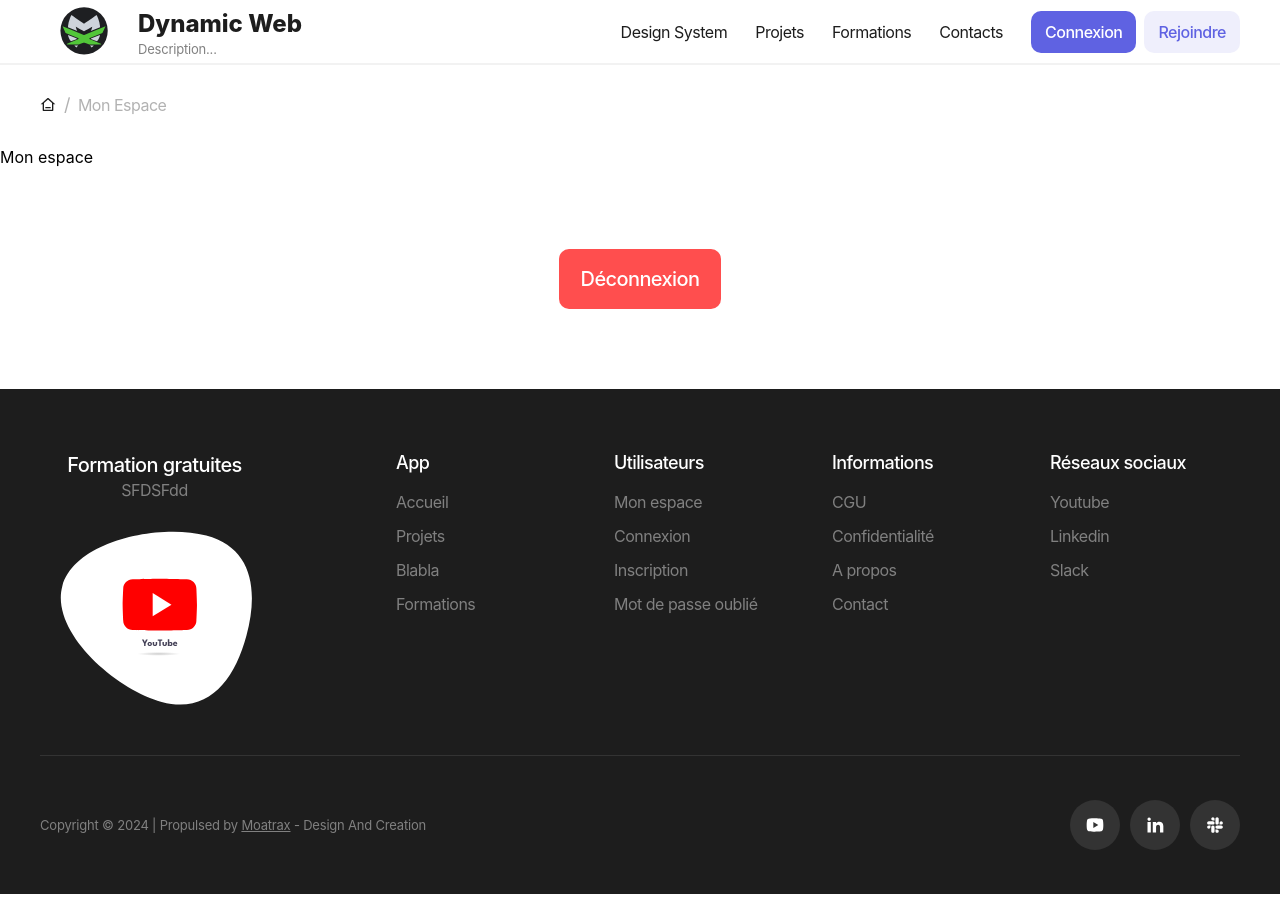
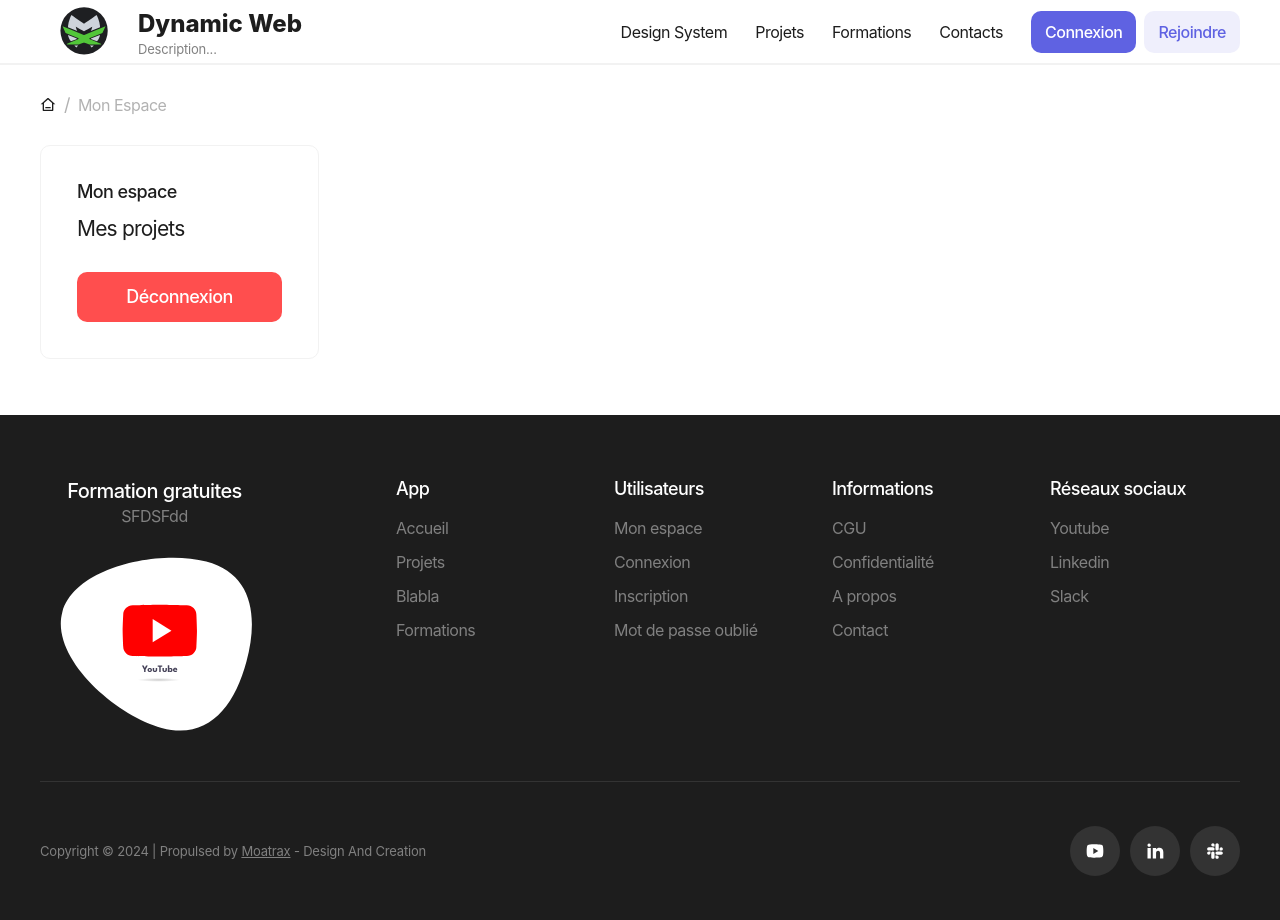
Before and after one commit to RomainDoyen/front-end-dynamic-web, a Next.js app: page /mon-espace in a window 1280 px wide. Before the commit the page ends 894 px from the top, so only its background shows below. Built offline with nearby package versions, Linux system fonts and the light colour scheme; no server answers.

Commit message:
refactor: Update Readme

```diff
--- a/src/pages/mon-espace/index.tsx
+++ b/src/pages/mon-espace/index.tsx
@@ -9,8 +9,7 @@ export default function MonEspace() {
         title={"Mon espace sur Dynamic Web"}
         description={"Mon espace"}
       />
-      <Layout>
-        Mon espace
+      <Layout withSidebar>
         <Useraccountcontainer />
       </Layout>
     </>
--- a/src/ui/components/layout/layout.tsx
+++ b/src/ui/components/layout/layout.tsx
@@ -1,18 +1,41 @@
 import Navigation from "../navigation/navigation";
 import Footer from "../navigation/footer";
 import Breadcrumbs from "../breadcrumbs/breadcrumbs";
+import Container from "../container/container";
+import Useraccountnavigation from "../navigation/user-account-navigation";
 
 type LayoutProps = {
   children: React.ReactNode;
   isDisplayBreadcrumb?: boolean;
+  withSidebar?: boolean;
 };
 
-export default function layout({ children, isDisplayBreadcrumb = true }: LayoutProps) {
+export default function layout({ children, isDisplayBreadcrumb = true, withSidebar }: LayoutProps) {
+
+  let view: React.ReactElement = <></>;
+
+  if (withSidebar) {
+    view = (
+      <Container className="mb-14">
+        <div className="grid grid-cols-12 gap-7">
+          <div className="col-span-3">
+            <Useraccountnavigation />
+          </div>
+          <div className="col-span-9">
+            {children}
+          </div>
+        </div>
+      </Container>
+    )
+  } else {
+    return view = <>{children}</>;
+  }
+
   return (
     <>
       <Navigation />
       {isDisplayBreadcrumb && <Breadcrumbs />}
-      {children}
+      {view}
       <Footer />
     </>
   )
--- /dev/null
+++ b/src/ui/components/navigation/user-account-navigation.tsx
@@ -0,0 +1,45 @@
+import { firebaseLogout } from "@/api/authentication";
+import Box from "@/ui/design-system/box/box"
+import { useRouter } from "next/router";
+import { toast } from "react-toastify";
+import Button from "@/ui/design-system/button/button";
+import Typography from "@/ui/design-system/typography/typography";
+import Activelink from "./active-link";
+
+export default function Useraccountnavigation() {
+
+  const router = useRouter();
+
+  const handleLogout = async () => {
+    const { error } = await firebaseLogout();
+    if (error) {
+      toast.error("Erreur lors de la déconnexion");
+      return;
+    }
+    toast.success("Vous êtes déconnecté avec succès");
+    router.push("/connexion");
+  }
+
+  return (
+    <Box className="flex flex-col gap-7">
+      <div className="flex flex-col gap-3">
+        <Typography variant="caption2" weight="medium">
+          <Activelink href="/mon-compte" >
+            Mon espace
+          </Activelink>
+        </Typography>
+        <Typography variant="body-lg">
+          <Activelink href="/mes-compte/mes-projets" >
+            Mes projets
+          </Activelink>
+        </Typography>
+      </div>
+      <Button
+        variant="danger"
+        action={() => handleLogout()}
+      >
+        Déconnexion
+      </Button>
+    </Box>
+  )
+}
--- a/src/ui/modules/user-profile/user-account/user-account.container.tsx
+++ b/src/ui/modules/user-profile/user-account/user-account.container.tsx
@@ -1,31 +1,31 @@
-import Button from "@/ui/design-system/button/button"
-import { firebaseLogout } from "@/api/authentication"
-import { toast } from "react-toastify";
-import { useRouter } from "next/router";
+// import Button from "@/ui/design-system/button/button"
+// import { firebaseLogout } from "@/api/authentication"
+// import { toast } from "react-toastify";
+// import { useRouter } from "next/router";
 
 export default function Useraccountcontainer() {
 
-  const router = useRouter();
+  // const router = useRouter();
 
-  const handleLogout = async () => {
-    const { error } = await firebaseLogout();
-    if (error) {
-      toast.error("Erreur lors de la déconnexion");
-      return;
-    }
-    toast.success("Vous êtes déconnecté avec succès");
-    router.push("/connexion");
-  }
+  // const handleLogout = async () => {
+  //   const { error } = await firebaseLogout();
+  //   if (error) {
+  //     toast.error("Erreur lors de la déconnexion");
+  //     return;
+  //   }
+  //   toast.success("Vous êtes déconnecté avec succès");
+  //   router.push("/connexion");
+  // }
 
   return (
     <div className="flex justify-center pt-20 pb-20">
-      <Button
+      {/* <Button
         variant="danger"
         size="large"
         action={() => handleLogout()}
       >
         Déconnexion
-      </Button>
+      </Button> */}
     </div>
   )
 }
```
